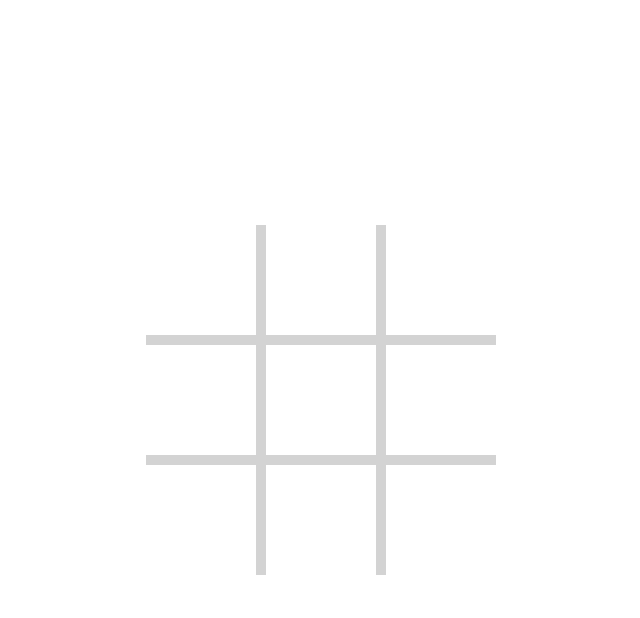
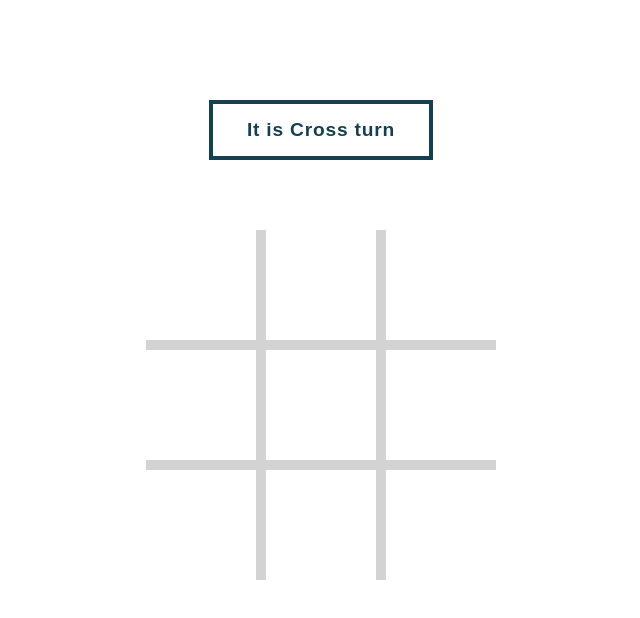
Before and after one commit to MarjanMaci/tictactoe, a React (Create React App) app: page / in a window 1280 px wide. Shown: the top 618 px of the page, without its empty margins (319-959 px from the left). Built offline with nearby package versions, Linux system fonts and the light colour scheme.

Commit message:
Finished

```diff
--- a/src/App.css
+++ b/src/App.css
@@ -6,3 +6,14 @@
   row-gap: 10px;
   background-color: lightgray;
 }
+
+.buttons{
+  display: flex;
+  align-items: center;
+  justify-content: center;
+  margin-bottom: 20%;
+}
+
+.wholeApp{
+  height: 600px;
+}
--- a/src/App.js
+++ b/src/App.js
@@ -1,12 +1,15 @@
 import './App.css';
 import Square from '../src/components/polinja/square.component';
-import React,{Component} from 'react';
+import React from 'react';
+import Result from './components/result/result.component'
+import CustomButton from './components/result/customButton.component'
 
 
 function App() {
   const[state,setState] = React.useState({
-    player: 'circle',
-    positions:["empty","empty","empty","empty","empty","empty","empty","empty","empty"]
+    player: 'Cross',
+    positions:["empty","empty","empty","empty","empty","empty","empty","empty","empty"],
+    winner: "empty"
   })
 
   function takeTurn(position){
@@ -14,12 +17,53 @@ function App() {
     positions[position] = state.player;
 
     setState({
-      player: state.player=="circle" ? "cross" : "circle",
-      positions: positions
+      player: state.player==="Cross" ? "Circle" : "Cross",
+      positions: positions,
+      winner: detectWinner(positions)
     })
   }
 
-  return(<div className="App">
+  function detectWinner(p){
+    if(p[0]==="Circle" && p[1]==="Circle" && p[2]==="Circle") return "Circle";
+    if(p[0]==="Circle" && p[3]==="Circle" && p[6]==="Circle") return "Circle";
+    if(p[1]==="Circle" && p[4]==="Circle" && p[7]==="Circle") return "Circle";
+
+    if(p[2]==="Circle" && p[5]==="Circle" && p[8]==="Circle") return "Circle";
+    if(p[3]==="Circle" && p[4]==="Circle" && p[5]==="Circle") return "Circle";
+    if(p[6]==="Circle" && p[7]==="Circle" && p[8]==="Circle") return "Circle";
+
+    if(p[0]==="Circle" && p[4]==="Circle" && p[8]==="Circle") return "Circle";
+    if(p[2]==="Circle" && p[4]==="Circle" && p[6]==="Circle") return "Circle";
+
+    if(p[0]==="Cross" && p[1]==="Cross" && p[2]==="Cross") return "Cross";
+    if(p[0]==="Cross" && p[3]==="Cross" && p[6]==="Cross") return "Cross";
+    if(p[1]==="Cross" && p[4]==="Cross" && p[7]==="Cross") return "Cross";
+
+    if(p[2]==="Cross" && p[5]==="Cross" && p[8]==="Cross") return "Cross";
+    if(p[3]==="Cross" && p[4]==="Cross" && p[5]==="Cross") return "Cross";
+    if(p[6]==="Cross" && p[7]==="Cross" && p[8]==="Cross") return "Cross";
+
+    if(p[0]==="Cross" && p[4]==="Cross" && p[8]==="Cross") return "Cross";
+    if(p[2]==="Cross" && p[4]==="Cross" && p[6]==="Cross") return "Cross";
+
+    if(p.every(position=>position!=="empty")) return "It's a tie";
+  }
+  const winnerot=detectWinner(state.positions);
+
+  function reset(){
+    setState({
+      player: 'Cross',
+      positions:["empty","empty","empty","empty","empty","empty","empty","empty","empty"],
+      winner: "empty"
+    })
+  }
+
+  return(
+    <div className='wholeApp'>
+      <div className='buttons'>
+        <CustomButton textot={"It is "+state.player+" turn"}></CustomButton>
+      </div>
+      <div className="App">
         <Square position="0" value={state.positions[0]} takeTurn={takeTurn}/>
         <Square position="1" value={state.positions[1]} takeTurn={takeTurn}/>
         <Square position="2" value={state.positions[2]} takeTurn={takeTurn}/>
@@ -29,7 +73,10 @@ function App() {
         <Square position="6" value={state.positions[6]} takeTurn={takeTurn}/>
         <Square position="7" value={state.positions[7]} takeTurn={takeTurn}/>
         <Square position="8" value={state.positions[8]} takeTurn={takeTurn}/>
-    </div>)
+      </div>
+      {winnerot && <Result winner={winnerot} reset={reset}/>}
+    </div>
+    )
 };
 
 export default App;
--- a/src/components/polinja/square.component.jsx
+++ b/src/components/polinja/square.component.jsx
@@ -5,14 +5,14 @@ import Cross from "../x-0/x/x.component"
 
 function Square({position,value,takeTurn}){
     function handleClick(){
-        if(value=="empty"){
+        if(value==="empty"){
             takeTurn(position)
         }
     }
     return(
     <div className='square' onClick={handleClick}>
-            {value === 'circle' && <Circle/>}
-            {value === 'cross' && <Cross/>}
+            {value === 'Circle' && <Circle/>}
+            {value === 'Cross' && <Cross/>}
     </div>)
 }
 
--- a/src/components/polinja/square.css
+++ b/src/components/polinja/square.css
@@ -4,6 +4,6 @@
     display: flex;
     align-items: center;
     justify-content: center;
-    background-color: white;
+    background-color: rgb(255, 255, 255);
     cursor: pointer;
 }
--- /dev/null
+++ b/src/components/result/customButton.component.jsx
@@ -0,0 +1,8 @@
+import React from 'react'
+import './customButton.styles.scss'
+
+const Custombutton = ({textot}) => (
+    <button className='btn draw-border'>{textot}</button>
+)
+
+export default Custombutton;
--- /dev/null
+++ b/src/components/result/customButton.styles.scss
@@ -0,0 +1,65 @@
+@mixin btn-border-drawing($color: #ccc, $hover: black, $width: 2px, $vertical: top, $horizontal: left, $duration: 0.25s) {
+  box-shadow: inset 0 0 0 $width $color;
+  color: $color;
+  transition: color $duration $duration/3;
+  position: relative;
+
+  &::before,
+  &::after {
+    border: 0 solid transparent;
+    box-sizing: border-box;
+    content: '';
+    pointer-events: none;
+    position: absolute;
+    width: 0; height: 0;
+
+    #{$vertical}: 0;
+    #{$horizontal}: 0;
+  }
+
+  &::before {
+    $h-side: if($horizontal == 'left', 'right', 'left');
+
+    border-#{$vertical}-width: $width;
+    border-#{$h-side}-width: $width;
+  }
+
+  &::after {
+    $v-side: if($vertical == 'top', 'bottom', 'top');
+
+    border-#{$v-side}-width: $width;
+    border-#{$horizontal}-width: $width;
+  }
+
+  &:hover {
+    color: $hover;
+
+    &::before,
+    &::after {
+      border-color: $hover;
+      transition: border-color 0s, width $duration, height $duration;
+      width: 100%;
+      height: 100%;
+    }
+
+    &::before { transition-delay: 0s, 0s, $duration; }
+
+    &::after { transition-delay: 0s, $duration, 0s; }
+  }
+}
+
+.draw-border {
+  @include btn-border-drawing(#144052, #ffe593, 4px, bottom, right);
+}
+
+.btn {
+  background: none;
+  border: none;
+  cursor: pointer;
+  line-height: 1.5;
+  font: 700 1.2rem 'Roboto Slab', sans-serif;
+  padding: 1em 2em;
+  letter-spacing: 0.05rem;
+
+  &:focus { outline: 2px dotted #55d7dc; }
+}
--- /dev/null
+++ b/src/components/result/result.component.jsx
@@ -0,0 +1,16 @@
+import React from 'react'
+import './result.styles.scss'
+import Custombutton from './customButton.component'
+
+const Result = ({winner,reset}) => (
+    <div className="result">
+        {winner === "Circle" && "Circle won the game"}
+        {winner === "Cross" && "Cross won the game"}
+        {winner === "It's a tie" && "It is a tie"}
+        <div className='button' onClick={reset}>
+            <Custombutton textot="Reset"></Custombutton>
+        </div>
+    </div>
+)
+
+export default Result;
--- /dev/null
+++ b/src/components/result/result.styles.scss
@@ -0,0 +1,14 @@
+.result{
+    width: 100%;
+    height: 100%;
+    display: flex;
+    align-items: center;
+    justify-content: center;
+    background: rgba(0,0,0,0.4);
+    top: 0;
+    left: 0;
+    position: absolute;
+    font-size: 3em;
+    color: white;
+    flex-direction: column;
+}
--- a/src/index.css
+++ b/src/index.css
@@ -19,4 +19,5 @@ code {
   justify-content: center;
   width: 100vw;
   height: 100vh;
+  background-color: rgb(255, 255, 255);
 }
```
Lines whose indentation alone changed are shown as unchanged.
